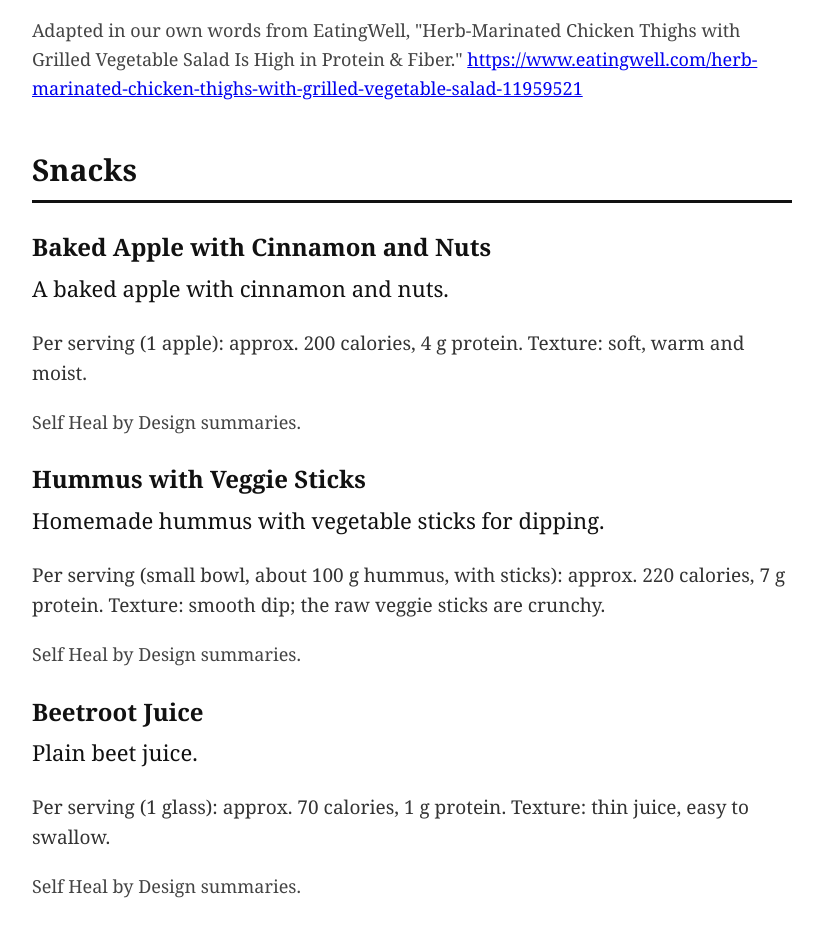
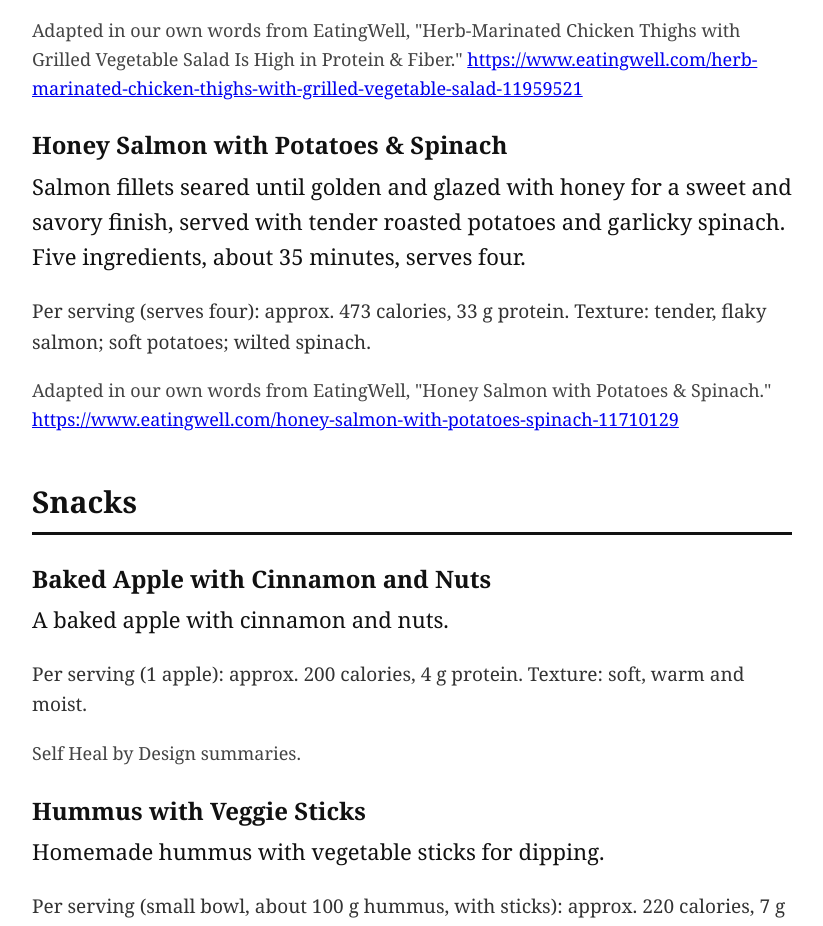
Before and after one commit to ForgeDreams-AI/alisa-cookbook, a plain HTML site: page index.html in a window 1280 px wide. Shown: the part 11065-11991 px from the top of the page, without its empty margins (228-1051 px from the left). Drawn offline with Linux system fonts and the light colour scheme.

Commit message:
Add Honey Salmon with Potatoes & Spinach (EatingWell, 473 cal, 33g protein) to Dinner (Nov 21 daily refresh)

```diff
--- a/index.html
+++ b/index.html
@@ -183,6 +183,11 @@
 <p class="nutrition">Per serving (serves four): approx. 400 calories, 30 g protein. Texture: tender grilled chicken; soft, smoky vegetables.</p>
 <p class="source">Adapted in our own words from EatingWell, "Herb-Marinated Chicken Thighs with Grilled Vegetable Salad Is High in Protein &amp; Fiber." <a href="https://www.eatingwell.com/herb-marinated-chicken-thighs-with-grilled-vegetable-salad-11959521">https://www.eatingwell.com/herb-marinated-chicken-thighs-with-grilled-vegetable-salad-11959521</a></p>
 
+<h3>Honey Salmon with Potatoes &amp; Spinach</h3>
+<p>Salmon fillets seared until golden and glazed with honey for a sweet and savory finish, served with tender roasted potatoes and garlicky spinach. Five ingredients, about 35 minutes, serves four.</p>
+<p class="nutrition">Per serving (serves four): approx. 473 calories, 33 g protein. Texture: tender, flaky salmon; soft potatoes; wilted spinach.</p>
+<p class="source">Adapted in our own words from EatingWell, "Honey Salmon with Potatoes &amp; Spinach." <a href="https://www.eatingwell.com/honey-salmon-with-potatoes-spinach-11710129">https://www.eatingwell.com/honey-salmon-with-potatoes-spinach-11710129</a></p>
+
 <h2>Snacks</h2>
 <h3>Baked Apple with Cinnamon and Nuts</h3>
 <p>A baked apple with cinnamon and nuts.</p>
```
